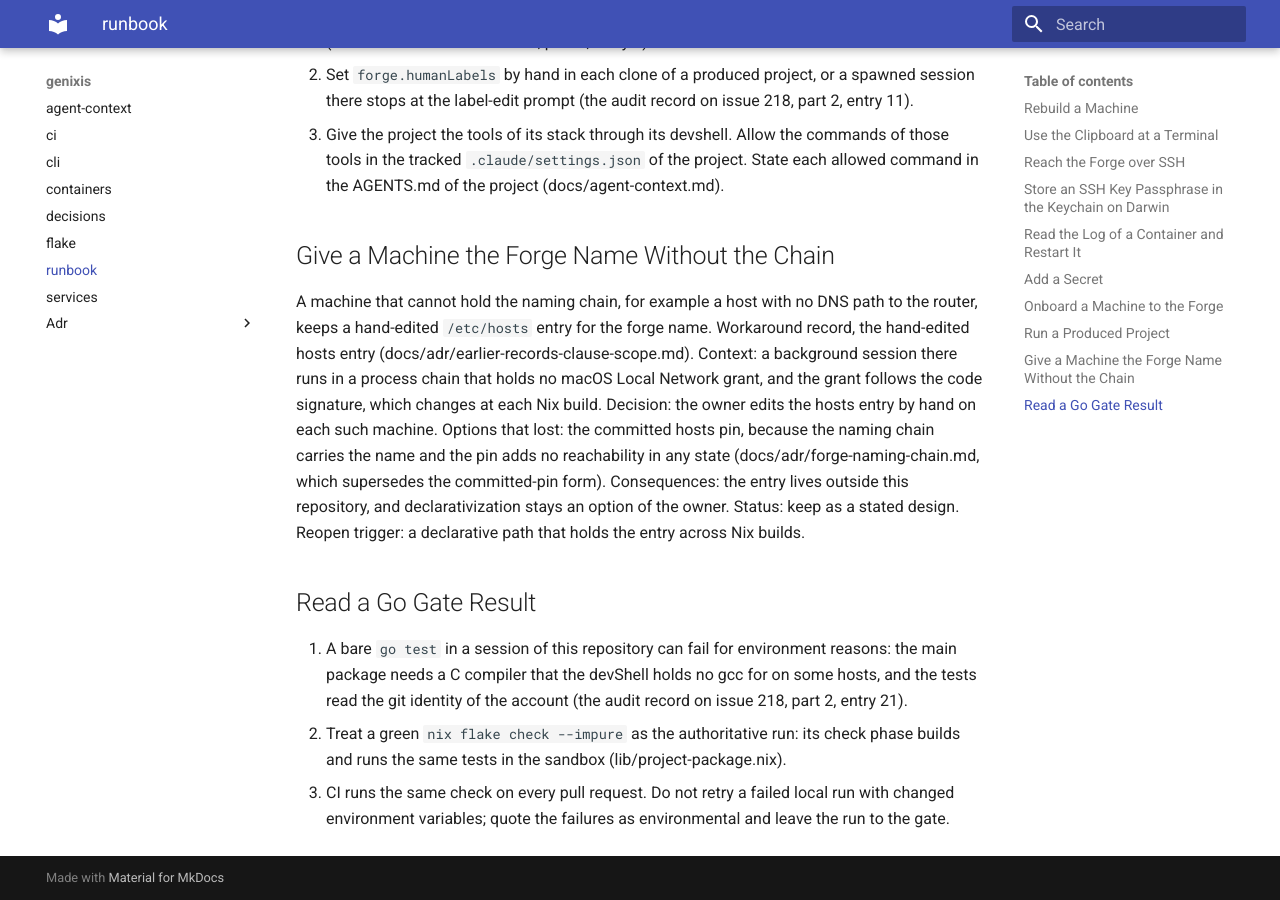
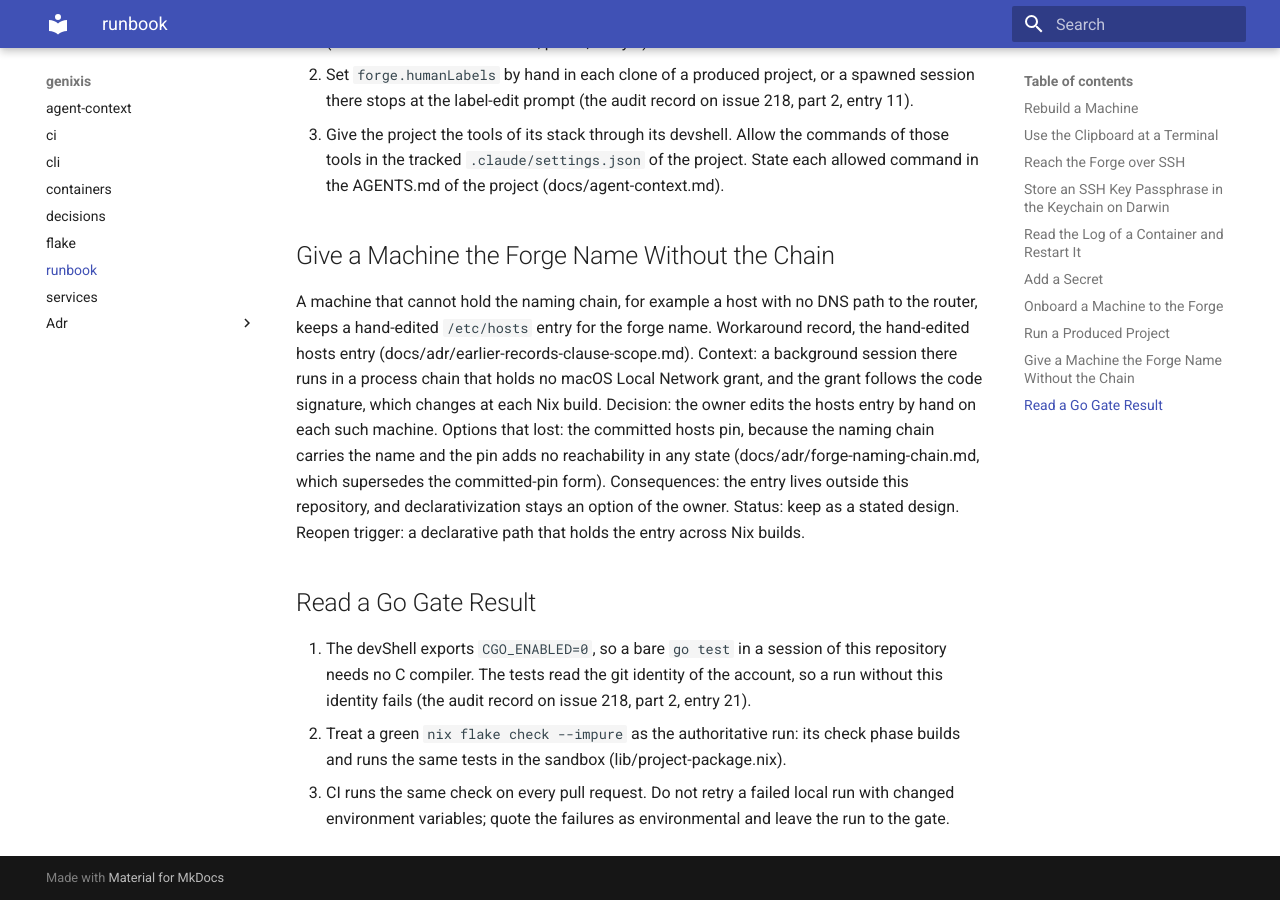
Before and after one commit to Jracon/genixis, an MkDocs documentation site: the page built from docs/runbook.md, in a window 1280 px wide and 900 px high, scrolled down 3371 px. Built offline with MkDocs 1.6.1 and Material for MkDocs 9.7.7, drawn with Linux system fonts in a browser that asks for light colours.

Commit message:
fix(flake): export CGO_ENABLED=0 in the devShell
The devShell is mkShellNoCC and holds no C compiler, so a direct go test in a checkout attempted a cgo-enabled stdlib build and failed on the missing gcc. The Go module uses no cgo, and the checkPhase of the project package already builds and runs the tests with cgo off (lib/project-package.nix). The env entry aligns the interactive run with the authoritative run, and the shell gains no compiler.

docs/runbook.md states the new behavior and keeps the git identity caveat of the direct run.

Co-Authored-By: Claude Code <noreply@anthropic.com>

```diff
--- a/docs/runbook.md
+++ b/docs/runbook.md
@@ -72,6 +72,6 @@ A machine that cannot hold the naming chain, for example a host with no DNS path
 
 ## Read a Go Gate Result
 
-1. A bare `go test` in a session of this repository can fail for environment reasons: the main package needs a C compiler that the devShell holds no gcc for on some hosts, and the tests read the git identity of the account (the audit record on issue 218, part 2, entry 21).
+1. The devShell exports `CGO_ENABLED=0`, so a bare `go test` in a session of this repository needs no C compiler. The tests read the git identity of the account, so a run without this identity fails (the audit record on issue 218, part 2, entry 21).
 2. Treat a green `nix flake check --impure` as the authoritative run: its check phase builds and runs the same tests in the sandbox (lib/project-package.nix).
 3. CI runs the same check on every pull request. Do not retry a failed local run with changed environment variables; quote the failures as environmental and leave the run to the gate.
```
Also changed, not shown: 1 other file.
